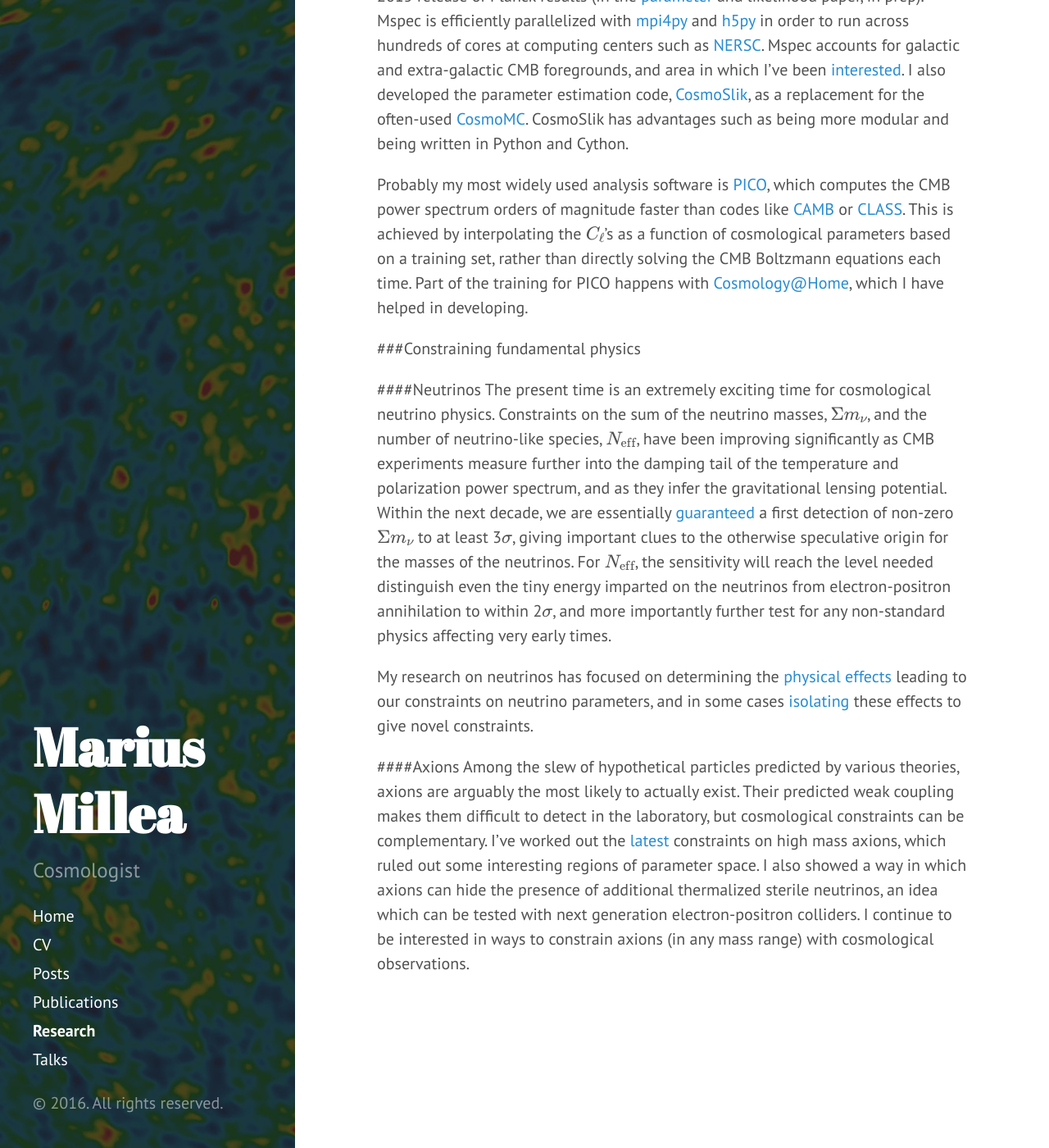
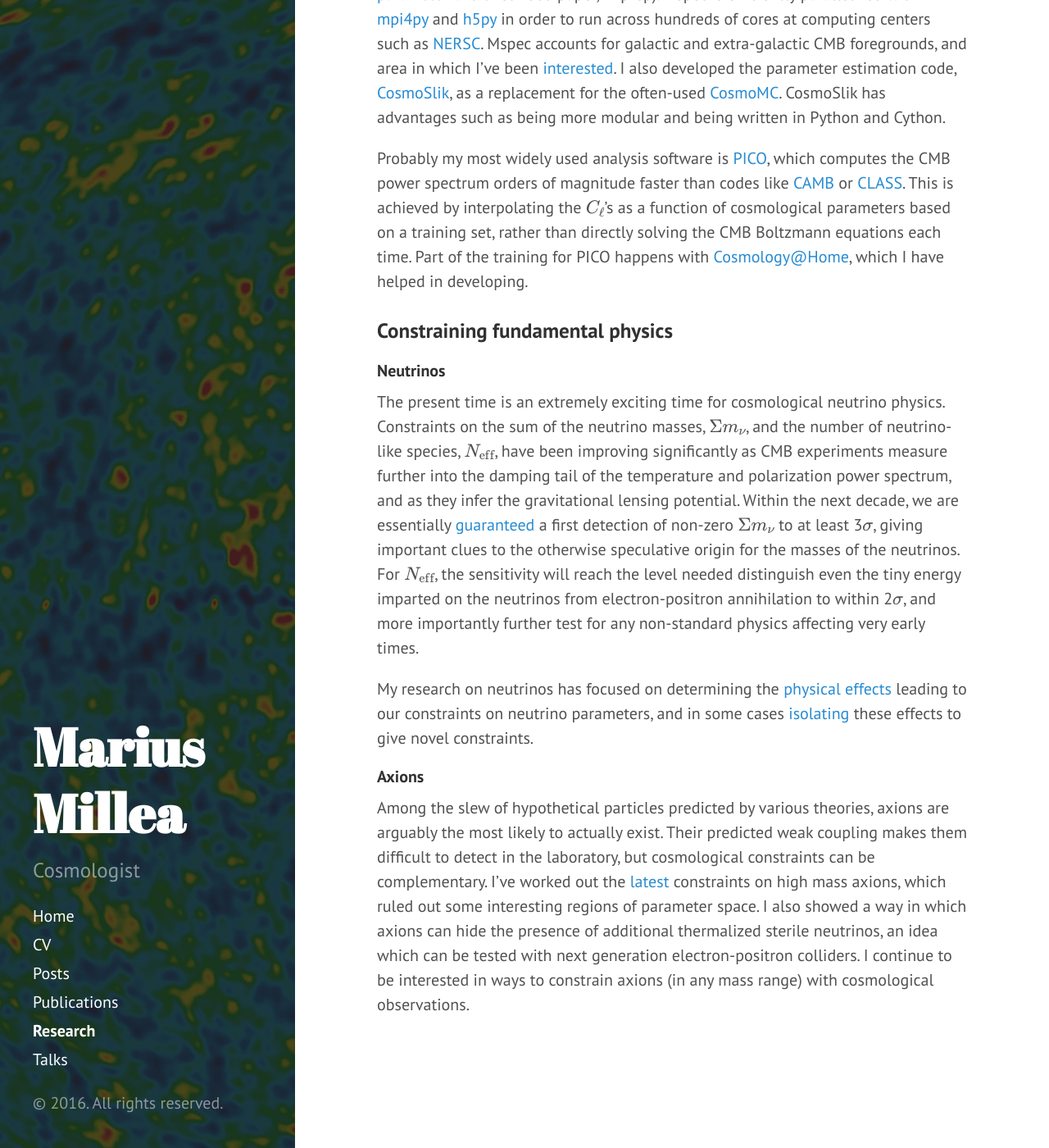
Before and after one commit to marius311/marius311.github.io, a Jekyll site: the page built from research.md, in a window 1280 px wide and 1400 px high, scrolled down 2198 px. Shown: the whole window at 82% size. Built offline with Jekyll 4.4.1, drawn with Linux system fonts in a browser that asks for light colours; formulas are drawn with MathJax 3; some of the changed lines change nothing that is shown; some of the changed text lies outside the part shown.

Commit message:
fixed headings, maybe?

```diff
--- a/research.md
+++ b/research.md
@@ -5,8 +5,6 @@ title: Research
 
 
 ## For non-experts
-For non-experts
----------------
 
 Cosmology is the study of the properties of the universe as a whole. How did the universe start? How did it evolve, and how did galaxies and other structures form? What is the universe made up of, for example what is dark matter and what is dark energy? Today they make up about 95% of the energy in the universe but we know surprisingly little about them. And can we use cosmological probes (observations on the biggest scales known to man) to learn about elementary particles (some of the smallest things we know of)?
 
@@ -22,24 +20,24 @@ My research is mainly focused on analyzing the properties of these hot and cold
 
 
 
-##For experts
+## For experts
 
 
 My research is focused on the interplay between cosmological data and fundamental physics. Ultimately what drives me is revealing the answers to fundamental questions, but I find the process of extracting this information is rewarding and ensuring the fidelity of these answers is extremely important. My main expertise lies in the data and physics relevant to the CMB. I have worked out the latest cosmological bounds on axions and axion-like particles from the combination of CMB and big bang nucleosynthesis (BBN) data. I have also studied and isolated  the effects of neutrinos and how these physically lead to constraints on the number of neutrino-like species from CMB data. Throughout my research, I have not only used CMB data but heavily participated in its production and validation. This has included examining the impact of foregrounds and secondaries on the CMB power spectrum, and developing analysis pipelines and testing for systematics. Despite my main focus on the CMB and astroparticle physics, my interests are quite broad and include any not-too-far-off cosmological observations and the theories and physics pertaining to them.
 
-###Cosmological data analysis
+### Cosmological data analysis
 I'm a member of the Planck and South Pole Telescope collaborations, where I worked extensively on analyzing the power spectrum of the CMB. For Planck, I developed the [Mspec](https://github.com/marius311/mspec) likelihood, a intensity and polarization multi-frequency maps-to-parameters pipeline which was used in the 2015 release of Planck results (in the [parameter](http://xxx.lanl.gov/abs/1502.01589) and likelihood paper, in prep). Mspec is efficiently parallelized with [mpi4py](http://mpi4py.scipy.org/) and [h5py](http://www.h5py.org/) in order to run across hundreds of cores at computing centers such as [NERSC](https://www.nersc.gov/). Mspec accounts for galactic and extra-galactic CMB foregrounds, and area in which I've been [interested](http://adsabs.harvard.edu/abs/2012ApJ...746....4M). I also developed the parameter estimation code, [CosmoSlik](https://github.com/marius311/cosmoslik), as a replacement for the often-used [CosmoMC](http://cosmologist.info/cosmomc/). CosmoSlik has advantages such as being more modular and being written in Python and Cython.
 
 Probably my most widely used analysis software is [PICO](https://sites.google.com/a/ucdavis.edu/pico/), which computes the CMB power spectrum orders of magnitude faster than codes like [CAMB](camb.info) or [CLASS](http://class-code.net/). This is achieved by interpolating the $C_\ell$'s as a function of cosmological parameters based on a training set, rather than directly solving the CMB Boltzmann equations each time. Part of the training for PICO happens with [Cosmology@Home](http://www.cosmologyathome.org/), which I have helped in developing.
 
 
-###Constraining fundamental physics
+### Constraining fundamental physics
 
-####Neutrinos
+#### Neutrinos
 The present time is an extremely exciting time for cosmological neutrino physics. Constraints on the sum of the neutrino masses, $\Sigma m\_\nu$, and the number of neutrino-like species, $N\_{\rm eff}$, have been improving significantly as CMB experiments measure further into the damping tail of the temperature and polarization power spectrum, and as they infer the gravitational lensing potential. Within the next decade, we are essentially [guaranteed](http://adsabs.harvard.edu/abs/2013arXiv1309.5383A) a first detection of non-zero $\Sigma m\_\nu$ to at least 3$\sigma$, giving important clues to the otherwise speculative origin for the masses of the neutrinos. For $N\_{\rm eff}$, the sensitivity will reach the level needed distinguish even the tiny energy imparted on the neutrinos from electron-positron annihilation to within 2$\sigma$, and more importantly further test for any non-standard physics affecting very early times.
 
 My research on neutrinos has focused on determining the [physical effects](http://adsabs.harvard.edu/abs/2013PhRvD..87h3008H) leading to our constraints on neutrino parameters, and in some cases [isolating](http://adsabs.harvard.edu/abs/2015arXiv150307863F) these effects to give novel constraints.
 
 
-####Axions
+#### Axions
 Among the slew of hypothetical particles predicted by various theories, axions are arguably the most likely to actually exist. Their predicted weak coupling makes them difficult to detect in the laboratory, but cosmological constraints can be complementary. I've worked out the [latest](http://adsabs.harvard.edu/abs/2015arXiv150104097M) constraints on high mass axions, which ruled out some interesting regions of parameter space. I also showed a way in which axions can hide the presence of additional thermalized sterile neutrinos, an idea which can be tested with next generation electron-positron colliders. I continue to be interested in ways to constrain axions (in any mass range) with cosmological observations.
```
